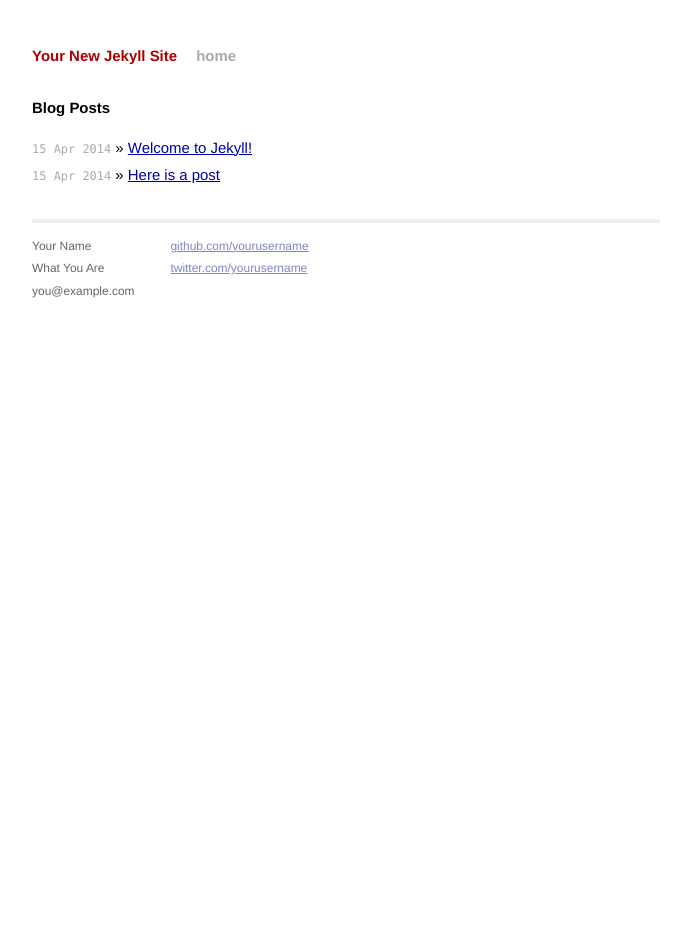
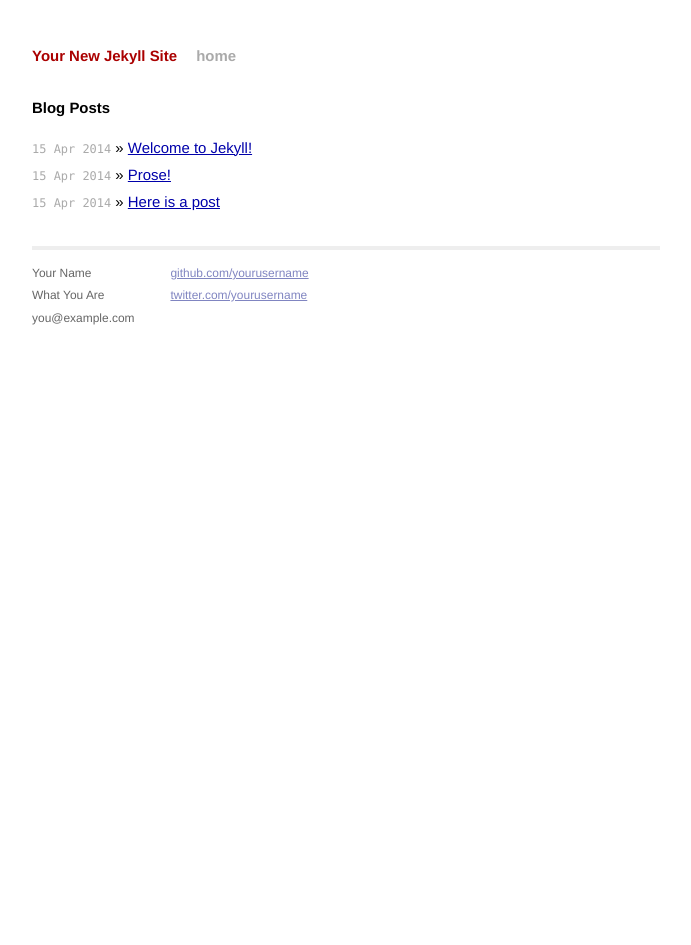
Before and after one commit to jonlitfin/jonlitfin.github.io, a Jekyll site: the page built from index.html, in a window 1280 px wide. Shown: the whole page, without its empty margins (294-985 px from the left). Built offline with Jekyll 4.4.1, drawn with Linux system fonts in a browser that asks for light colours; Markdown is read by kramdown in place of the engine named in the settings; a file with an impossible date is left out.

Commit message:
Update 2014-04-15-no-date.md

```diff
--- a/_posts/2014-04-15-no-date.md
+++ b/_posts/2014-04-15-no-date.md
@@ -1,7 +1,7 @@
 ---
 layout: post
 title: "Prose!"
-date: {}
+date: 2014-04-15 17:43:28
 categories: jekyll update
 published: true
 ---
```
